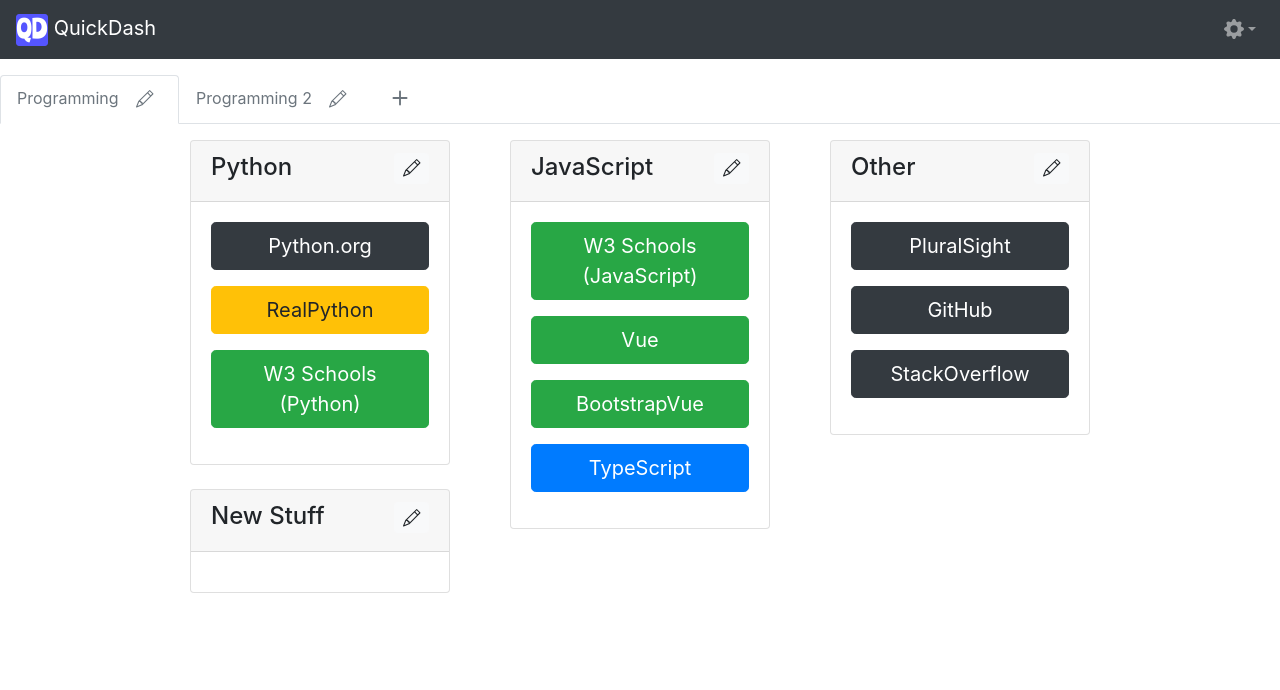
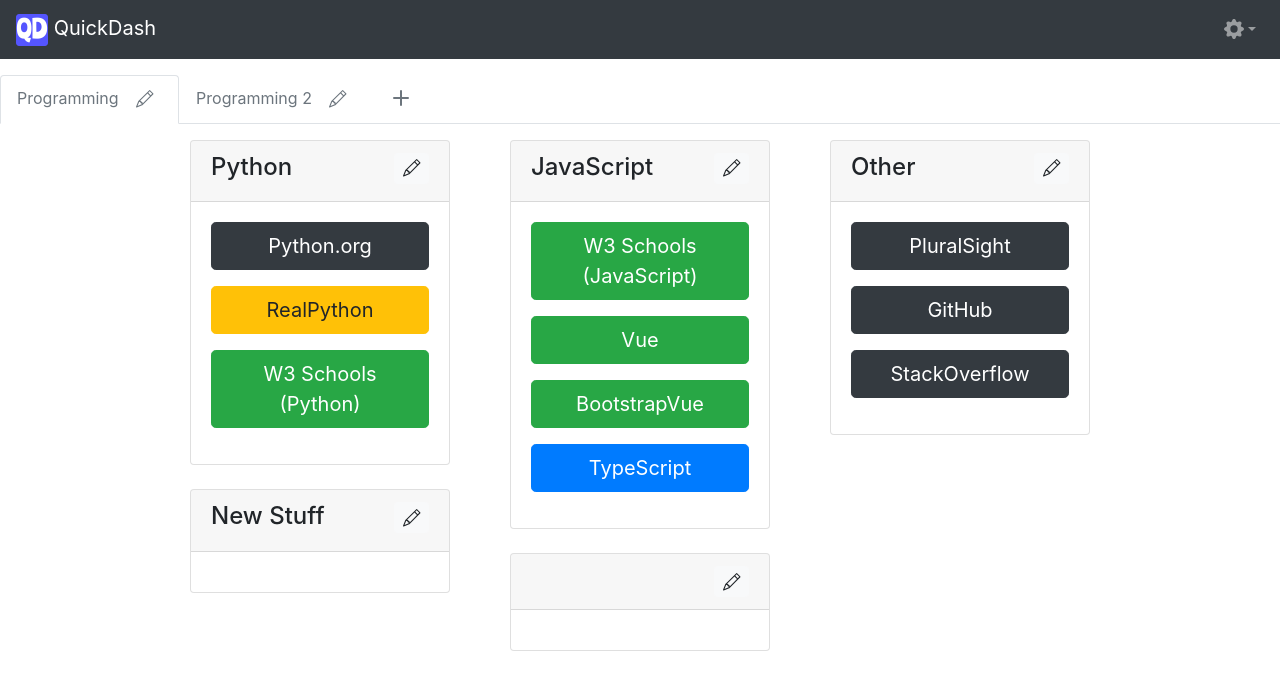
Before and after one commit to SEary342/QuickDash, a Vue app: page / in a window 1280 px wide. Shown: the top 690 px of the page. Built offline with nearby package versions, Linux system fonts and the light colour scheme.

Commit message:
New group button & tooltips

```diff
--- a/src/components/LinkPanel.vue
+++ b/src/components/LinkPanel.vue
@@ -8,6 +8,8 @@
       <template #title>
         {{ dash.name
         }}<b-button
+          v-b-tooltip.hover
+          title="Edit Dash"
           @click="editDash(dash.name)"
           variant="light"
           size="sm"
@@ -34,8 +36,10 @@
       <b-button
         @click.prevent="addDash"
         variant="light"
-        class="whiteButton largeFont py-1 border-bottom-0"
-        ><BIconPlus
+        class="whiteButton py-1 border-bottom-0"
+        v-b-tooltip.hover
+        title="Add Dash"
+        ><BIconPlus font-scale="2"
       /></b-button>
     </template>
 
@@ -78,10 +82,6 @@
 }
 .whiteButton:hover {
   border-color: rgb(222, 226, 230) !important;
-}
-
-.largeFont {
-  font-size: 150% !important;
 }
 </style>
 
@@ -196,6 +196,7 @@ export default class LinkPanel extends Vue {
           currCol = 0;
         }
       }
+      colsArray[currCol].push(new LinkGroup(null));
       displayItem.groupList = colsArray;
       displayConfig.push(displayItem);
     }
```
